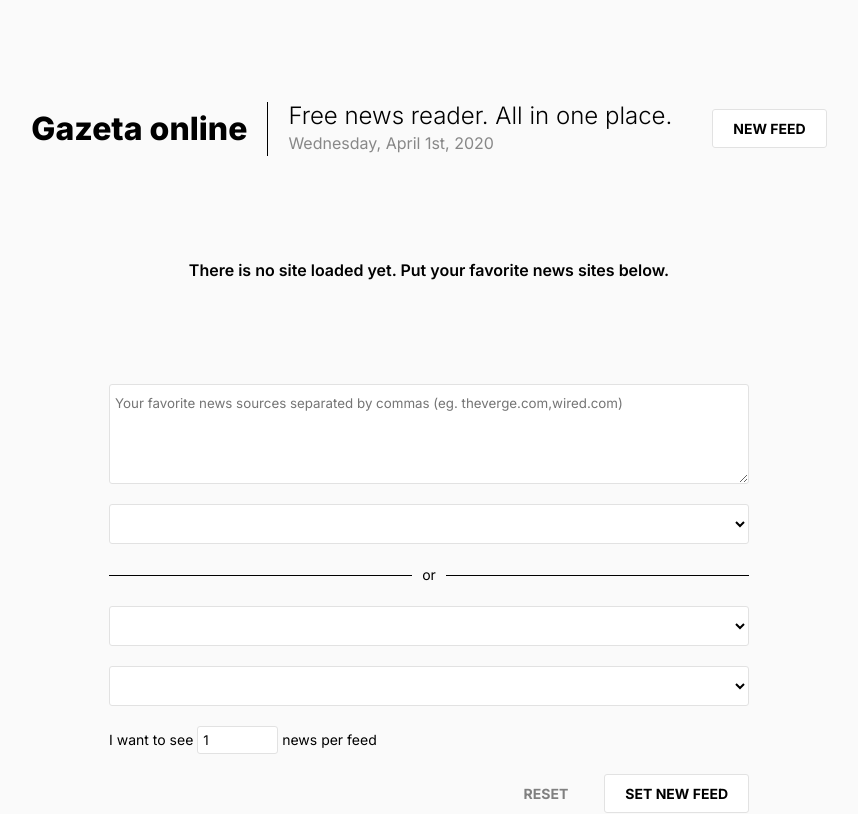
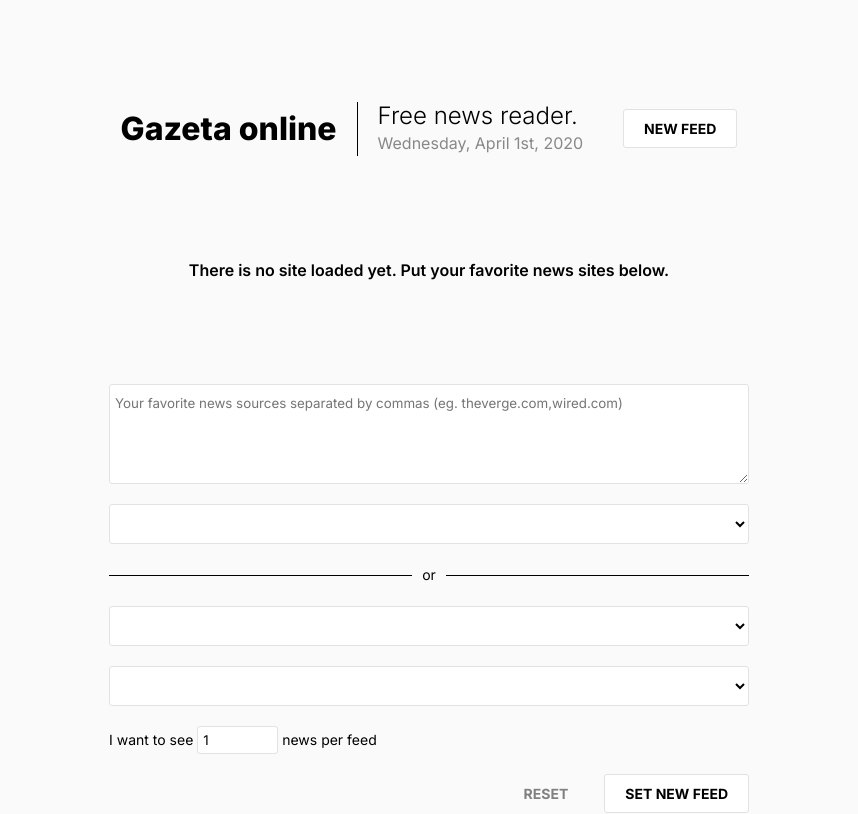
Before and after one commit to agustinl/gazeta-online, a Svelte app: page / in a window 1280 px wide. Shown: the top 814 px of the page, without its empty margins (211-1069 px from the left). Built offline with nearby package versions, Linux system fonts and the light colour scheme.

Commit message:
:rocket:

```diff
--- a/package.json
+++ b/package.json
@@ -1,6 +1,6 @@
 {
   "name": "gazeta-online",
-  "description": "Free news reader. All in one place.",
+  "description": "Free news reader.",
   "version": "2.0.0",
   "scripts": {
     "build": "rollup -c",
--- a/src/Header.svelte
+++ b/src/Header.svelte
@@ -7,7 +7,7 @@
         <h1>Gazeta online</h1>
     </div>
     <div class="sub-title">
-        <h2>Free news reader. All in one place.</h2>
+        <h2>Free news reader.</h2>
         <time>{moment().format('dddd, MMMM Do, YYYY')}</time>
     </div>
     <div class="nav">
```
Also changed, not shown: 1 other file (tests, documents, lock files or other folders).
